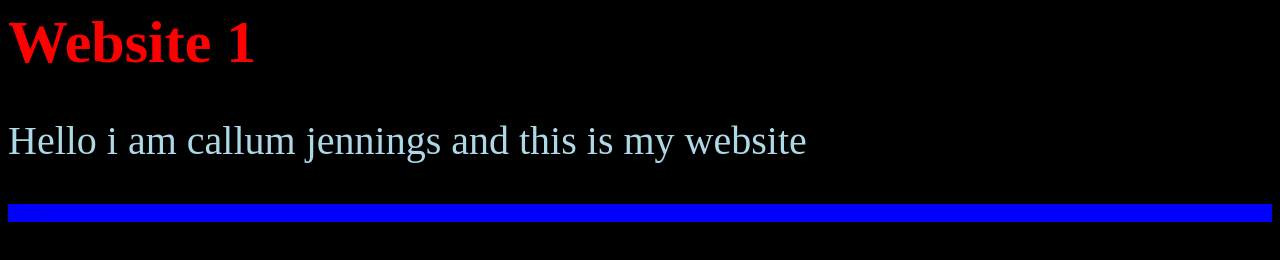
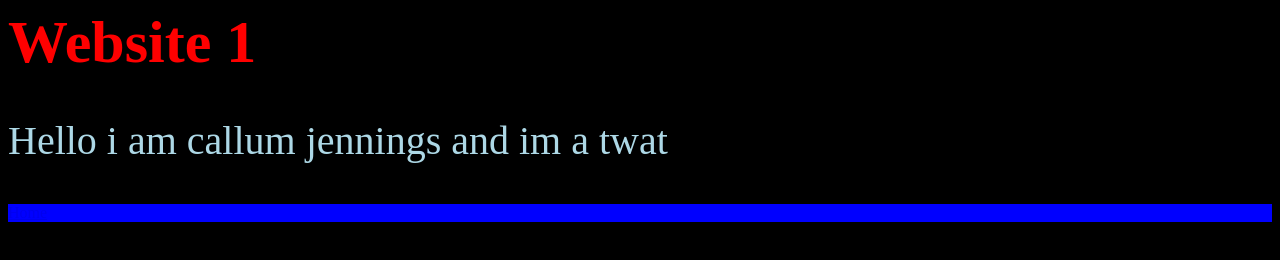
Before and after one commit to brad6784/brad6784.github.io, a plain HTML site: page index.html in a window 1280 px wide. Drawn offline with Linux system fonts and the light colour scheme.

Commit message:
Update index.html

```diff
--- a/index.html
+++ b/index.html
@@ -10,7 +10,7 @@
 <body>
 
     <h1>Website 1</h1>
-    <p>Hello i am callum jennings and this is my website</p>
+    <p>Hello i am callum jennings and im a twat</p>
 <ul>
         <li><a style="text-decoration: underline;" class="active" href="#index.html">Home</a></li>
 
```
